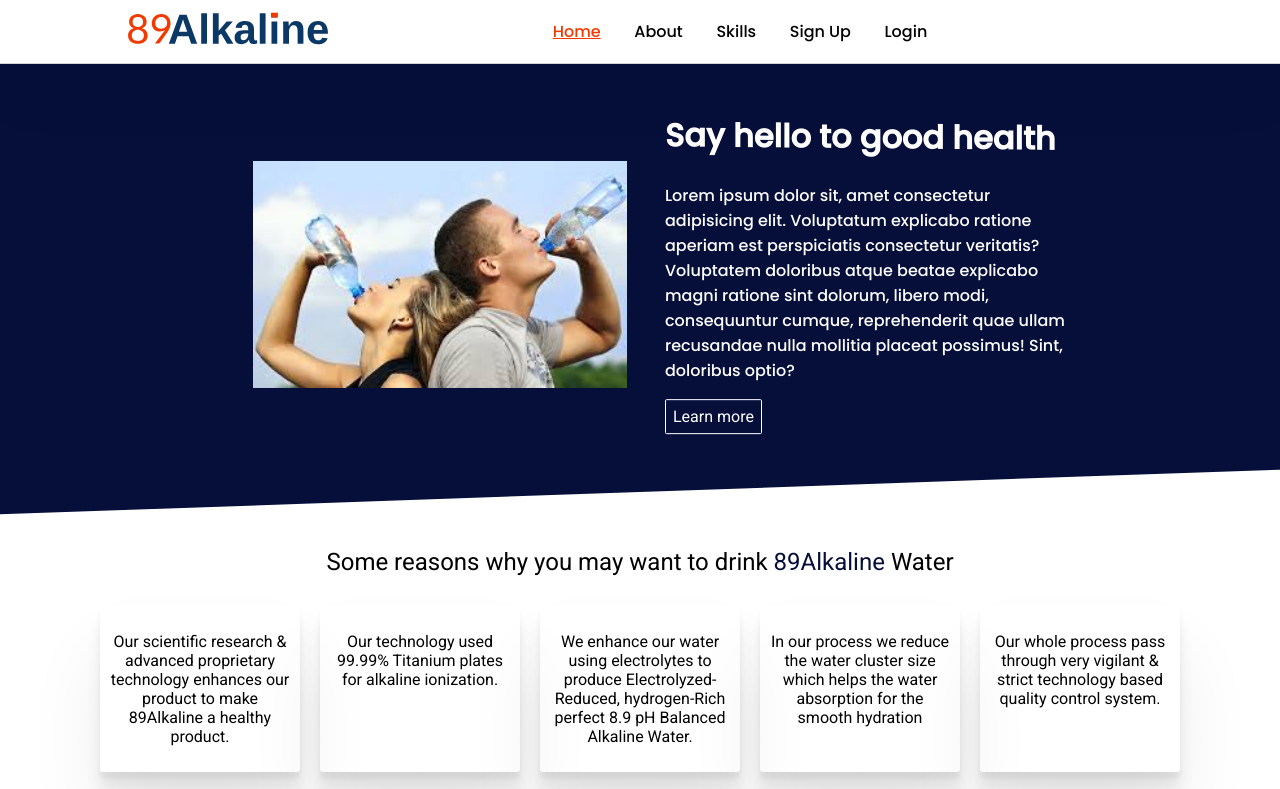
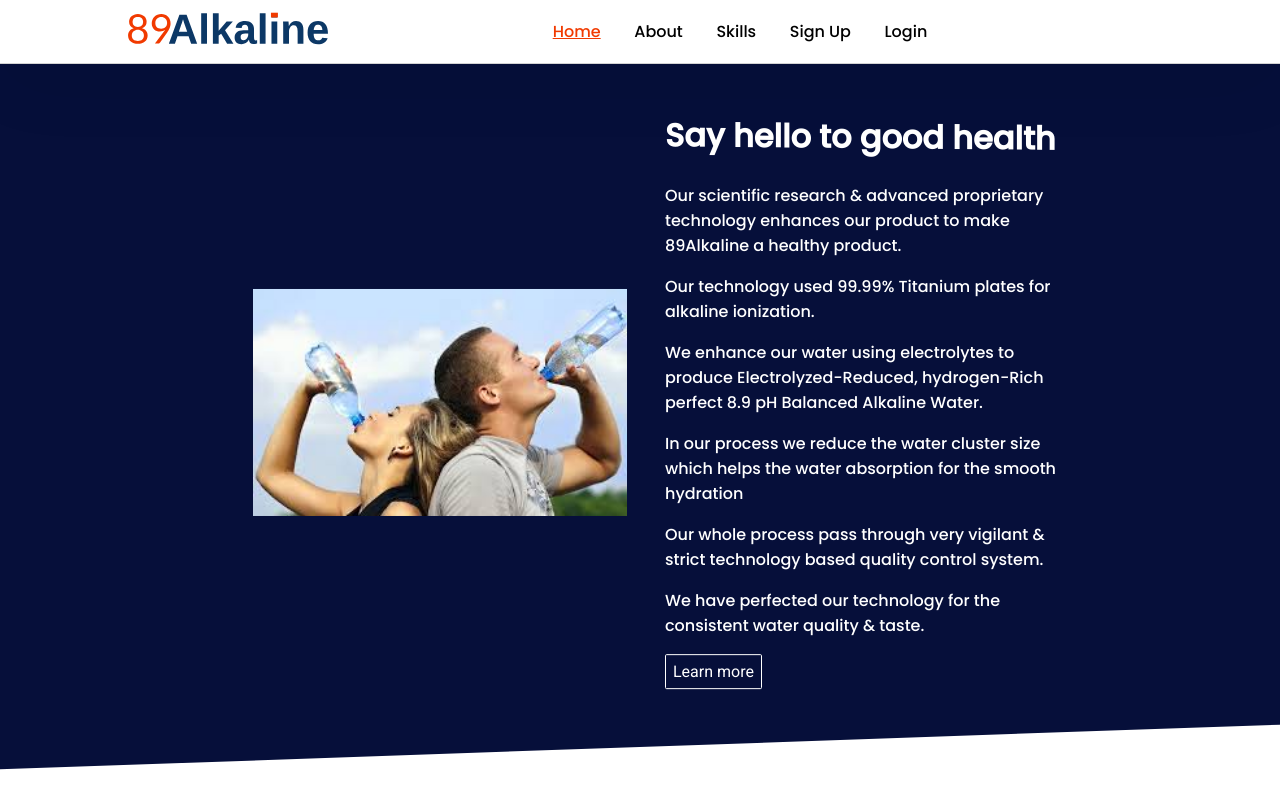
Before and after one commit to Japroz-Saini/89-Alkaline, a plain HTML site: page index.html in a window 1280 px wide. Shown: the top 789 px of the page. Drawn offline with Linux system fonts and the light colour scheme.

```diff
--- a/index.html
+++ b/index.html
@@ -103,10 +103,15 @@
         </div>
         <div class="intro">
             <h1>Say hello to good health</h1>
-            <p>Lorem ipsum dolor sit, amet consectetur adipisicing elit. Voluptatum explicabo ratione aperiam est
-                perspiciatis consectetur veritatis? Voluptatem doloribus atque beatae explicabo magni ratione sint
-                dolorum, libero modi, consequuntur cumque, reprehenderit quae ullam recusandae nulla mollitia placeat
-                possimus! Sint, doloribus optio?</p>
+            <p>Our scientific research & advanced proprietary technology enhances our product to make 89Alkaline a
+                healthy product.</p>
+            <p>Our technology used 99.99% Titanium plates for alkaline ionization.</p>
+            <p>We enhance our water using electrolytes to produce Electrolyzed-Reduced, hydrogen-Rich perfect 8.9 pH
+                Balanced Alkaline Water.</p>
+            <p>In our process we reduce the water cluster size which helps the water absorption for the smooth hydration
+            </p>
+            <p>Our whole process pass through very vigilant & strict technology based quality control system.</p>
+            <p>We have perfected our technology for the consistent water quality & taste.</p>
             <button>Learn more</button>
         </div>
     </div>
--- a/styles.css
+++ b/styles.css
@@ -697,7 +697,8 @@ img {
     margin: 10px 15px;
     text-align: left;
     justify-content: center;
-    max-width: 300px;
+    max-width: 450px;
+    align-items:center;
 }
 .main{
     transform:skewY(-2deg);
```
